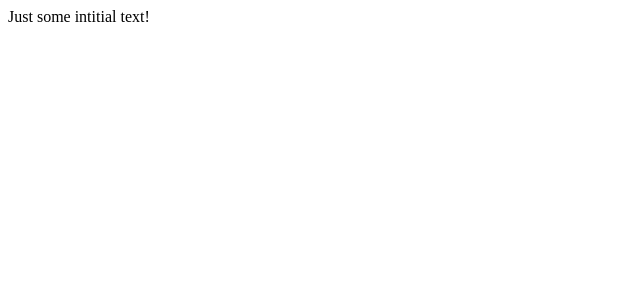
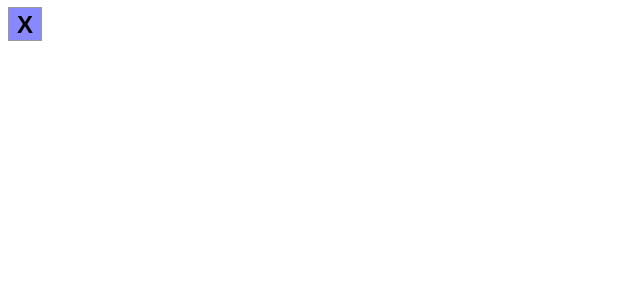
Before and after one commit to AllaVinner/react-tutorial, a React (Vite) app in the folder tic-tac-toe/: page / in a window 1280 px wide. Shown: the top 300 px of the page, without its empty margins (0-640 px from the left). Built offline with nearby package versions, Linux system fonts and the light colour scheme.

Commit message:
Displaying a single X button

```diff
--- a/tic-tac-toe/index.html
+++ b/tic-tac-toe/index.html
@@ -3,7 +3,7 @@
   <head>
     <meta charset="UTF-8" />
     <meta name="viewport" content="width=device-width, initial-scale=1.0" />
-    <title>TIck</title>
+    <title>Tic Tac Toek</title>
   </head>
   <body>
     <script type="module" src="/src/main.jsx"></script>
--- a/tic-tac-toe/src/App.jsx
+++ b/tic-tac-toe/src/App.jsx
@@ -1,9 +1,13 @@
 import { useState } from 'react';
+
+function Square() {
+    return <button className="square">X</button>;
+}
 
 function Game() {
     return (
         <div className="game">
-            Just some intitial text!
+            {Square()}
         </div>
     );
 }
--- a/tic-tac-toe/src/main.jsx
+++ b/tic-tac-toe/src/main.jsx
@@ -1,6 +1,7 @@
 import React from 'react'
 import ReactDOM from 'react-dom/client'
 import Game from './App.jsx'
+import "./styles.css"
 
 ReactDOM.createRoot(document.getElementById('root')).render(
   <React.StrictMode>
--- /dev/null
+++ b/tic-tac-toe/src/styles.css
@@ -0,0 +1,15 @@
+
+.square {
+    background: #88f;
+    border: 1px solid #999;
+    float: left;
+    font-size: 24px;
+    font-weight: bold;
+    line-height: 34px;
+    height: 34px;
+    margin-right: -1px;
+    margin-top: -1px;
+    padding: 0;
+    text-align: center;
+    width: 34px;
+}
```
